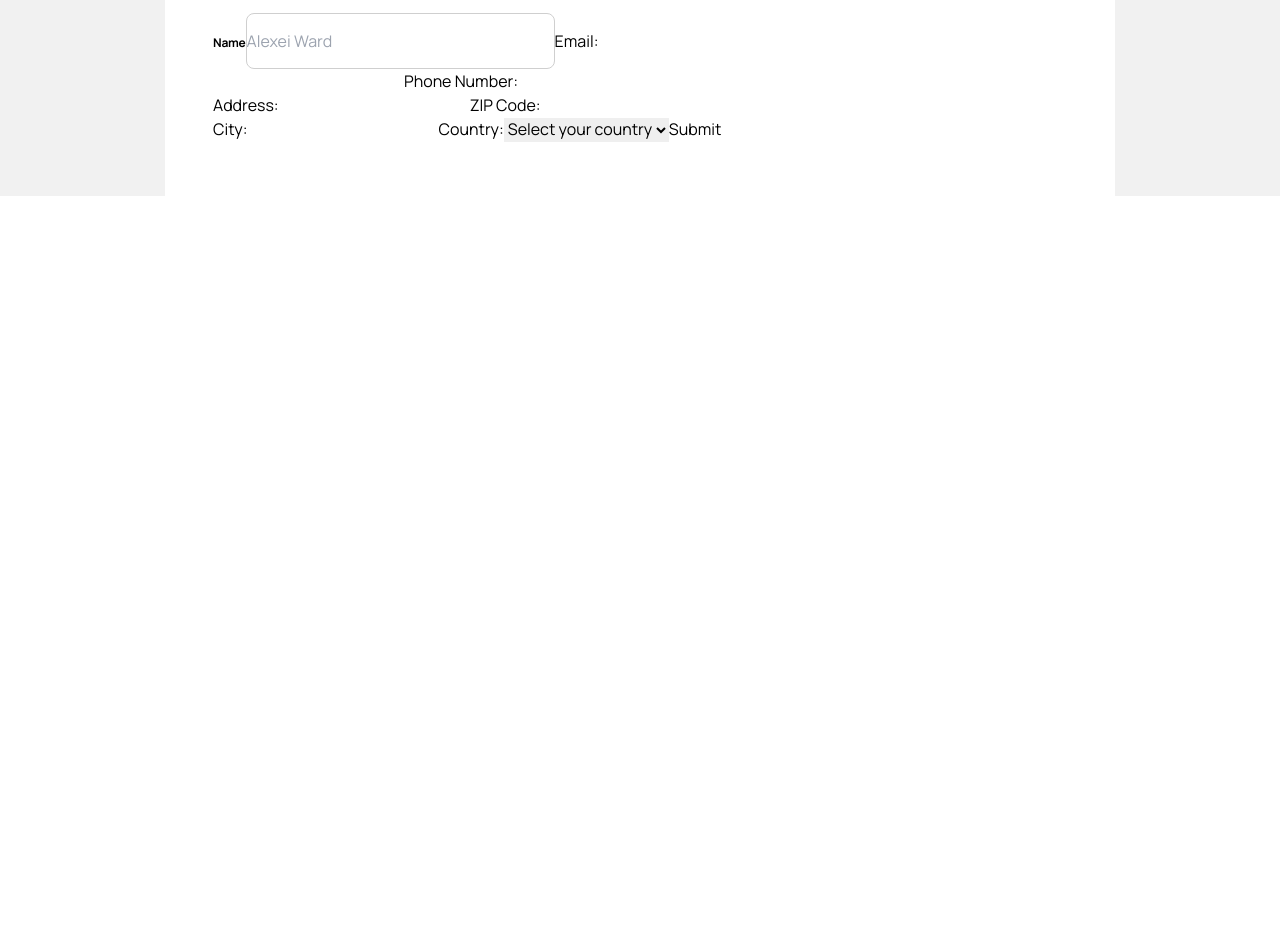
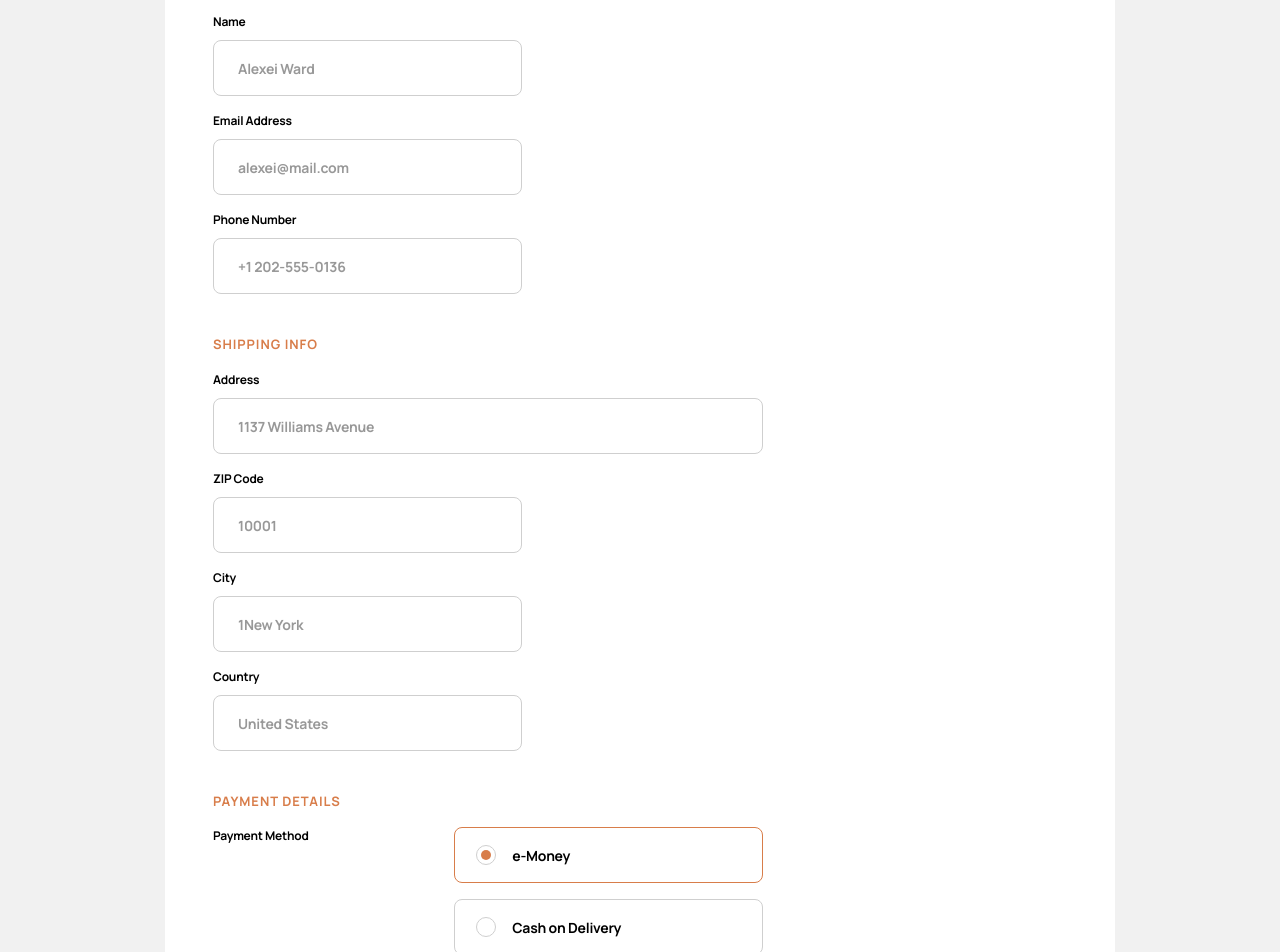
Before and after one commit to Shaimaa01/Audiophile-e-commerce-website, a React (Vite) app: page /check-out in a window 1280 px wide. Shown: the part 420-1372 px from the top of the page. Before the commit the page ends 800 px from the top, so only its background shows below. Built offline with nearby package versions, Linux system fonts and the light colour scheme.

Commit message:
cheout form

```diff
--- a/src/pages/CheckOutPage.jsx
+++ b/src/pages/CheckOutPage.jsx
@@ -11,6 +11,9 @@ function CheckOutPage() {
     zip: "",
     city: "",
     country: "",
+    paymentMethod: "e-Money",
+    eMoneyNumber: "",
+    eMoneyPIN: "",
   };
 
   const validationSchema = Yup.object({
@@ -18,11 +21,21 @@ function CheckOutPage() {
     email: Yup.string()
       .email("Invalid email address")
       .required("Email is required"),
-    phone: Yup.string().required("Phone number is required"),
+    phone: Yup.string()
+      .matches(
+        /^\+?\d{1,4}[\s-]?\(?\d{1,3}?\)?[\s-]?\d{1,3}[\s-]?\d{4}$/,
+        "Phone number is not valid"
+      )
+      .required("Phone number is required"),
     address: Yup.string().required("Address is required"),
     zip: Yup.string().required("ZIP code is required"),
     city: Yup.string().required("City is required"),
     country: Yup.string().required("Country is required"),
+    paymentMethod: Yup.string().required("PaymentMethod is required"),
+    eMoneyNumber: Yup.string()
+      .required("e-Money number is required ")
+      .nullable(),
+    eMoneyPIN: Yup.string().required("e-Money PIN is required ").nullable(),
   });
 
   const handleSubmit = (values, { resetForm }) => {
@@ -40,83 +53,233 @@ function CheckOutPage() {
       <div className=" bg-light-gray">
         <GoBackButton />
 
-        <div className="flex justify-between px-[165px]">
+        <Formik
+          initialValues={initialValues}
+          validationSchema={validationSchema}
+          onSubmit={handleSubmit}
+        >
+          {({ values }) => (
+            <Form noValidate>
+              <div className="flex justify-between px-[165px] pb-[160px]">
                 {/* check out form   */}
                 <div className="w-[730px] py-[54px] px-[48px] bg-white">
                   <h2 className="text-black tracking-[1.14px] font-bold text-[32px]">
                     CHECKOUT
                   </h2>
-
-            <Formik
-              initialValues={initialValues}
-              validationSchema={validationSchema}
-              onSubmit={handleSubmit}
-            >
-              {() => (
-                <Form>
                   {/* Billing Details */}
-                  <h3 className="pt-[41px] pb-[16px] uppercase text-burnt-orange font-bold text-[13px] tracking-[0.93px]">
+                  <h3 className="pt-[41px]  uppercase text-burnt-orange font-bold text-[13px] tracking-[0.93px]">
                     Billing Details
                   </h3>
+                  <div className="flex justify-between flex-wrap">
+                    {/* name */}
+                    <div className="flex flex-col">
+                      <label className="text-black font-bold text-[12px] tracking-[-0.21px] mb-[9px] mt-[16px]">
+                        Name
+                      </label>
+                      <Field
+                        type="text"
+                        name="name"
+                        placeholder="Alexei Ward"
+                        className="border border-silver-gray rounded-[8px] w-[309px] h-[56px] pl-[24px] placeholder:text-black placeholder:opacity-40 placeholder:tracking-[-0.25px] placeholder:font-bold placeholder:text-[14px] "
+                      />
+                      <ErrorMessage name="name" component="p" />
+                    </div>
+
+                    {/* email */}
+                    <div className="flex flex-col">
+                      <label className="text-black font-bold text-[12px] tracking-[-0.21px] mb-[9px] mt-[16px]">
+                        Email Address
+                      </label>
+                      <Field
+                        type="email"
+                        name="email"
+                        placeholder="alexei@mail.com"
+                        className="border border-silver-gray rounded-[8px] w-[309px] h-[56px] pl-[24px] placeholder:text-black placeholder:opacity-40 placeholder:tracking-[-0.25px] placeholder:font-bold placeholder:text-[14px] "
+                      />
+                      <ErrorMessage name="email" component="p" />
+                    </div>
+
+                    {/* phone */}
+                    <div className="flex flex-col">
+                      <label className="text-black font-bold text-[12px] tracking-[-0.21px] mb-[9px] mt-[16px]">
+                        Phone Number
+                      </label>
+                      <Field
+                        type="tel"
+                        name="phone"
+                        placeholder="+1 202-555-0136"
+                        className="border border-silver-gray rounded-[8px] w-[309px] h-[56px] pl-[24px] placeholder:text-black placeholder:opacity-40 placeholder:tracking-[-0.25px] placeholder:font-bold placeholder:text-[14px] "
+                      />
+                      <ErrorMessage name="phone" component="p" />
+                    </div>
+                  </div>
+                  {/* shipping info */}
+                  <h3 className="pt-[41px]  uppercase text-burnt-orange font-bold text-[13px] tracking-[0.93px]">
+                    shipping info
+                  </h3>
+                  <div className="flex justify-between flex-wrap">
+                    {/* address */}
+                    <div className="flex flex-col w-full">
+                      <label className="text-black font-bold text-[12px] tracking-[-0.21px] mb-[9px] mt-[16px]">
+                        Address
+                      </label>
+                      <Field
+                        type="text"
+                        name="address"
+                        placeholder="1137 Williams Avenue"
+                        className="border border-silver-gray rounded-[8px] w-full h-[56px] pl-[24px] placeholder:text-black placeholder:opacity-40 placeholder:tracking-[-0.25px] placeholder:font-bold placeholder:text-[14px] "
+                      />
+                      <ErrorMessage name="address" component="p" />
+                    </div>
+
+                    {/* ZIP Code */}
+                    <div className="flex flex-col ">
+                      <label className="text-black font-bold text-[12px] tracking-[-0.21px] mb-[9px] mt-[16px]">
+                        ZIP Code
+                      </label>
+                      <Field
+                        type="text"
+                        name="zip"
+                        placeholder="10001"
+                        className="border border-silver-gray rounded-[8px]  w-[309px]  h-[56px] pl-[24px] placeholder:text-black placeholder:opacity-40 placeholder:tracking-[-0.25px] placeholder:font-bold placeholder:text-[14px] "
+                      />
+                      <ErrorMessage name="zip" component="p" />
+                    </div>
+
+                    {/* City */}
+                    <div className="flex flex-col ">
+                      <label className="text-black font-bold text-[12px] tracking-[-0.21px] mb-[9px] mt-[16px]">
+                        City
+                      </label>
+                      <Field
+                        type="text"
+                        name="city"
+                        placeholder="1New York"
+                        className="border border-silver-gray rounded-[8px]  w-[309px]  h-[56px] pl-[24px] placeholder:text-black placeholder:opacity-40 placeholder:tracking-[-0.25px] placeholder:font-bold placeholder:text-[14px] "
+                      />
+                      <ErrorMessage name="city" component="p" />
+                    </div>
+
+                    {/* Country */}
+                    <div className="flex flex-col ">
+                      <label className="text-black font-bold text-[12px] tracking-[-0.21px] mb-[9px] mt-[16px]">
+                        Country
+                      </label>
+                      <Field
+                        type="text"
+                        name="country"
+                        placeholder="United States"
+                        className="border border-silver-gray rounded-[8px]  w-[309px]  h-[56px] pl-[24px] placeholder:text-black placeholder:opacity-40 placeholder:tracking-[-0.25px] placeholder:font-bold placeholder:text-[14px] "
+                      />
+                      <ErrorMessage name="country" component="p" />
+                    </div>
+                  </div>
+                  {/* payment details */}
+                  <h3 className="pt-[41px]  uppercase text-burnt-orange font-bold text-[13px] tracking-[0.93px]">
+                    payment details
+                  </h3>
                   <div>
-                    <label className="text-black font-bold text-[12px] tracking-[-0.21px]" >Name</label>
-                    <Field type="text" name="name" placeholder="Alexei Ward" className="border border-[#CFCFCF] rounded-[8px] w-[309px] h-[56px]" />
-                    <ErrorMessage name="name" component="div" />
-
-                    <label>
-                      Email:
-                      <Field type="email" name="email" />
-                      <ErrorMessage name="email" component="div" />
-                    </label>
-
-                    <label>
-                      Phone Number:
-                      <Field type="tel" name="phone" />
-                      <ErrorMessage name="phone" component="div" />
+                    {/* Payment Method */}
+                    <div
+                      role="group"
+                      aria-labelledby="payment-method"
+                      className="flex justify-between mt-[16px]"
+                    >
+                      <h4 className="text-black font-bold text-[12px] tracking-[-0.21px] mb-[9px] ">
+                        Payment Method
+                      </h4>
+                      <div className="flex flex-col gap-[16px]">
+                        {/* e-mony */}
+                        <div
+                          className={`border rounded-[8px] w-[309px] h-[56px] pl-[21px] flex items-center gap-[16px]  ${
+                            values.paymentMethod === "e-Money"
+                              ? "border-burnt-orange"
+                              : "border-silver-gray"
+                          }`}
+                        >
+                          <Field
+                            id="e-Money"
+                            type="radio"
+                            name="paymentMethod"
+                            value="e-Money"
+                            className="appearance-none cursor-pointer w-[20px] h-[20px] border border-silver-gray rounded-full checked:before:bg-burnt-orange relative before:content-[''] before:w-[10px] before:h-[10px]  before:rounded-full before:absolute before:top-1/2 before:left-1/2 before:-translate-x-1/2 before:-translate-y-1/2 "
+                          />
+                          <label
+                            htmlFor="e-Money"
+                            className="cursor-pointer text-black font-bold text-[14px] tracking-[-0.25px]"
+                          >
+                            e-Money
                           </label>
                         </div>
 
-                  <label>
-                    Address:
-                    <Field type="text" name="address" />
-                    <ErrorMessage name="address" component="div" />
+                        {/* Cash on Delivery */}
+                        <div
+                          className={`border rounded-[8px] w-[309px] h-[56px] pl-[21px] flex items-center gap-[16px] cursor-pointer ${
+                            values.paymentMethod === "Cash on Delivery"
+                              ? "border-burnt-orange"
+                              : "border-silver-gray"
+                          }`}
+                        >
+                          <Field
+                            id="cash"
+                            type="radio"
+                            name="paymentMethod"
+                            value="Cash on Delivery"
+                            className="appearance-none cursor-pointer w-[20px] h-[20px] border border-silver-gray rounded-full checked:before:bg-burnt-orange relative before:content-[''] before:w-[10px] before:h-[10px]  before:rounded-full before:absolute before:top-1/2 before:left-1/2 before:-translate-x-1/2 before:-translate-y-1/2 "
+                          />
+                          <label
+                            htmlFor="cash"
+                            className="cursor-pointer text-black font-bold text-[14px] tracking-[-0.25px]"
+                          >
+                            Cash on Delivery
                           </label>
+                        </div>
+                      </div>
+                    </div>
 
-                  <label>
-                    ZIP Code:
-                    <Field type="text" name="zip" />
-                    <ErrorMessage name="zip" component="div" />
+                    {/* Conditional e-Money fields */}
+                    {values.paymentMethod === "e-Money" && (
+                      <div className="flex justify-between flex-wrap pt-[16px]">
+                        {/* e-Money Number */}
+                        <div className="flex flex-col">
+                          <label className="text-black font-bold text-[12px] tracking-[-0.21px] mb-[9px] mt-[16px]">
+                            e-Money Number
                           </label>
+                          <Field
+                            type="text"
+                            name="eMoneyNumber"
+                            placeholder="238521993"
+                            className="border border-silver-gray rounded-[8px] w-[309px] h-[56px] pl-[24px] placeholder:text-black placeholder:opacity-40 placeholder:tracking-[-0.25px] placeholder:font-bold placeholder:text-[14px] "
+                          />
+                          <ErrorMessage name="eMoneyNumber" component="p" />
+                        </div>
 
-                  <label>
-                    City:
-                    <Field type="text" name="city" />
-                    <ErrorMessage name="city" component="div" />
+                        {/* e-Money PIN */}
+                        <div className="flex flex-col">
+                          <label className="text-black font-bold text-[12px] tracking-[-0.21px] mb-[9px] mt-[16px]">
+                            e-Money PIN
                           </label>
+                          <Field
+                            type="password"
+                            name="eMoneyPIN"
+                            placeholder="6891"
+                            className="border border-silver-gray rounded-[8px] w-[309px] h-[56px] pl-[24px] placeholder:text-black placeholder:opacity-40 placeholder:tracking-[-0.25px] placeholder:font-bold placeholder:text-[14px] "
+                          />
+                          <ErrorMessage name="eMoneyPIN" component="p" />
+                        </div>
+                      </div>
+                    )}
+                  </div>
+                </div>
 
-                  <label>
-                    Country:
-                    <Field as="select" name="country">
-                      <option value="">Select your country</option>
-                      <option value="USA">United States</option>
-                      <option value="Canada">Canada</option>
-                      <option value="UK">United Kingdom</option>
-                      <option value="Australia">Australia</option>
-                      <option value="India">India</option>
-                      <option value="Other">Other</option>
-                    </Field>
-                    <ErrorMessage name="country" component="div" />
-                  </label>
-
+                {/* summry */}
+                <div className="w-[350px]  bg-white">
                   <button type="submit">Submit</button>
+                </div>
+              </div>
             </Form>
           )}
         </Formik>
-          </div>
-
-          {/* summry */}
-          <div className="w-[350px] bg-white"></div>
-        </div>
       </div>
     </div>
   );
--- a/tailwind.config.js
+++ b/tailwind.config.js
@@ -7,6 +7,7 @@ export default {
         "burnt-orange": "#D87D4A",
         "dark-gray": "#101010",
         "light-gray": "#F1F1F1",
+        "silver-gray": "#CFCFCF",
         "off-white": "#FAFAFA",
         peach: "#fbaf85",
         white: "#FFFFFF",
```
Lines whose indentation alone changed are shown as unchanged.
